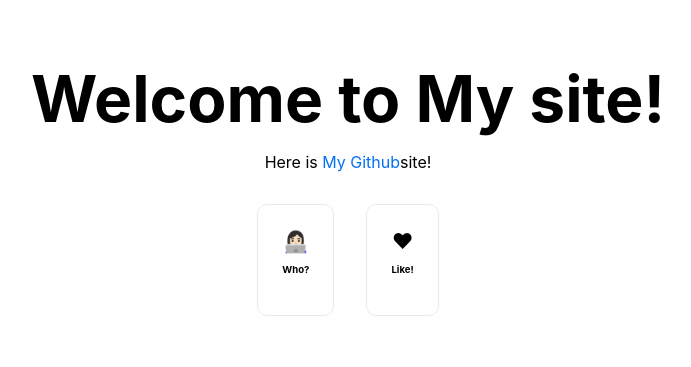
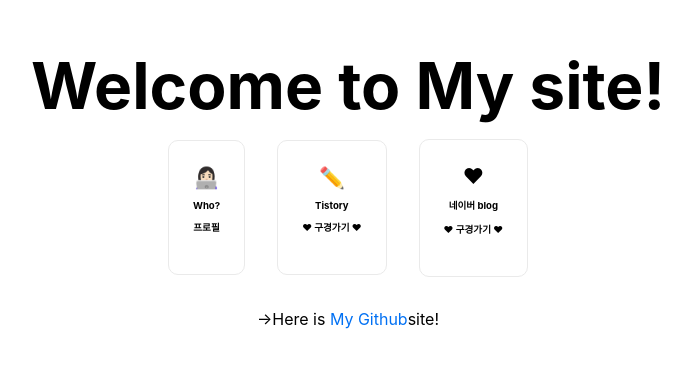
Before and after one commit to soo24/nextjs-soo, a Next.js app: page / in a window 1280 px wide. Shown: the part 203-570 px from the top of the page, without its empty margins (292-983 px from the left). Built offline with nearby package versions, Linux system fonts and the light colour scheme.

Commit message:
카드형식의 페이지이동-탭으로 열기기능

```diff
--- a/pages/index.js
+++ b/pages/index.js
@@ -15,10 +15,6 @@ export default function Home() {
           Welcome to My site!
         </h1>
 
-        <p className={styles.description}>
-          Here is {' '}
-          <a href="https://github.com/soo24/nextjs-soo">My Github</a>site!
-        </p>
 
         <div className={styles.grid}>
 
@@ -28,18 +24,37 @@ export default function Home() {
             <Link href="/posts/intro-post" >
               <h2> 👩🏻‍💻
                 <p> Who?</p>
+                <p> 프로필</p>
               </h2>
             </Link>
           </h1>
 
           {/* a태그로 하이퍼링크로 넘어가보기 */}
-          <a href= "/posts/first-post" className={styles.card}>
-            <h2>  &hearts;
-              <p>Like!</p>
+          <a target='_blank' href='https://soo24.tistory.com'
+            className={styles.card}>
+            <h2> ✏️
+              <p>Tistory</p>
+              <p> &hearts; 구경가기 &hearts;</p>
             </h2>
           </a>
 
+          <a target='_blank' href="https://blog.naver.com/sooyeon7_7"
+             className={styles.card}>
+
+              <h2> ‍&hearts;
+                <p> 네이버 blog</p>
+                <p> &hearts; 구경가기 &hearts;</p>
+              </h2>
+
+            </a>
+
         </div>
+
+        <p className={styles.description}>
+        &rarr;Here is {' '}
+          <a href="https://github.com/soo24/nextjs-soo" target='_blank'>
+            My Github</a>site!
+        </p>
 
       </main>
 
```
